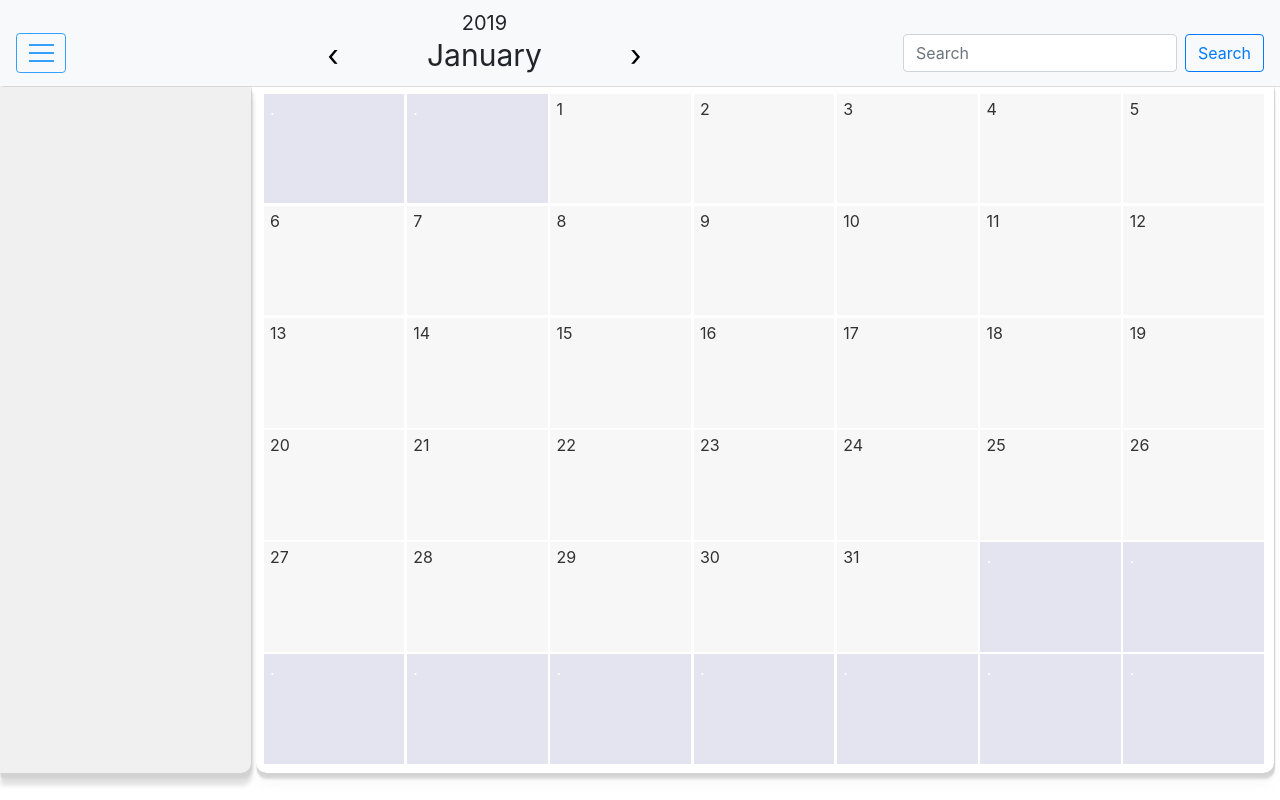
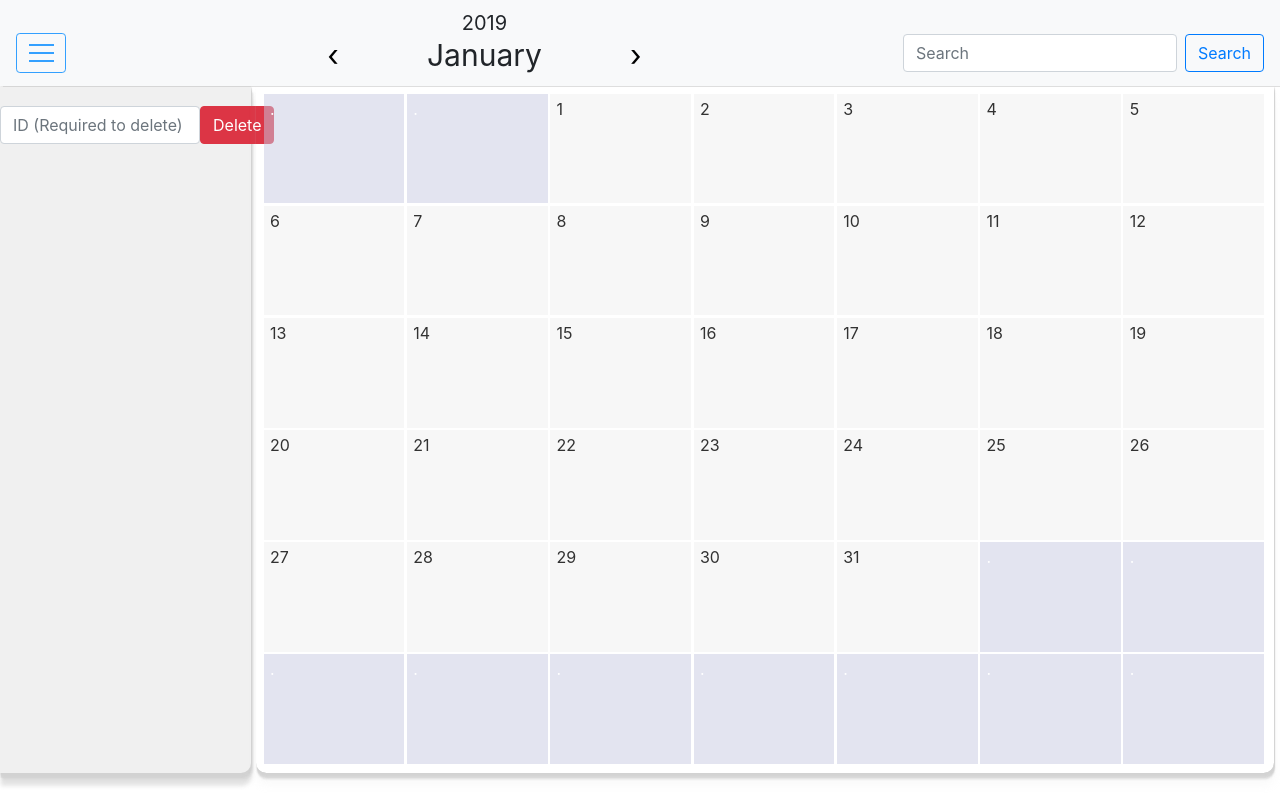
Before and after one commit to nickmckenney/calanderprojectMERN, a React (Create React App) app: page / in a window 1280 px wide. Built offline with nearby package versions, Linux system fonts and the light colour scheme; no server answers; what enzyme, enzyme-adapter-react-16 would draw is missing.

Commit message:
Resized delete input bar

```diff
--- a/src/Aside.js
+++ b/src/Aside.js
@@ -1,8 +1,21 @@
 import React, { Component } from "react";
 import "./App.css";
+import Delete from "./components/Edits/DeleteBirthday";
+
 class Aside extends Component {
+  constructor(props) {
+    super(props)
+    this.displayArray = ""
+  }
+  displayUpdate = (res) => {
+    this.display = res
+  }
   render() {
-    return <div className="aside"></div>;
+    return (
+      <div className="aside">
+        <Delete displayUpdate={this.displayUpdate}/>
+      </div>
+    )
   }
 }
 export default Aside;
--- a/src/components/Edits/DeleteBirthday.js
+++ b/src/components/Edits/DeleteBirthday.js
@@ -23,7 +23,7 @@ class Delete extends Component {
         this.searchArray = res;
         this.isLoading = false;
         // / Sends res back to display from a props function
-        this.props.setSearchArray(res);
+        this.props.displayUpdate(res);
       })
       .catch(err => {
         console.log("We've got a problem, sir.", err);
@@ -44,7 +44,7 @@ class Delete extends Component {
               placeholder="ID (Required to delete)"
               onChange={this.setID}
               className="form-control"
-              style={{ width: "400px" }}
+              style={{ width: "200px" }}
             />
             <div className="space-five"></div>
             <button
```
